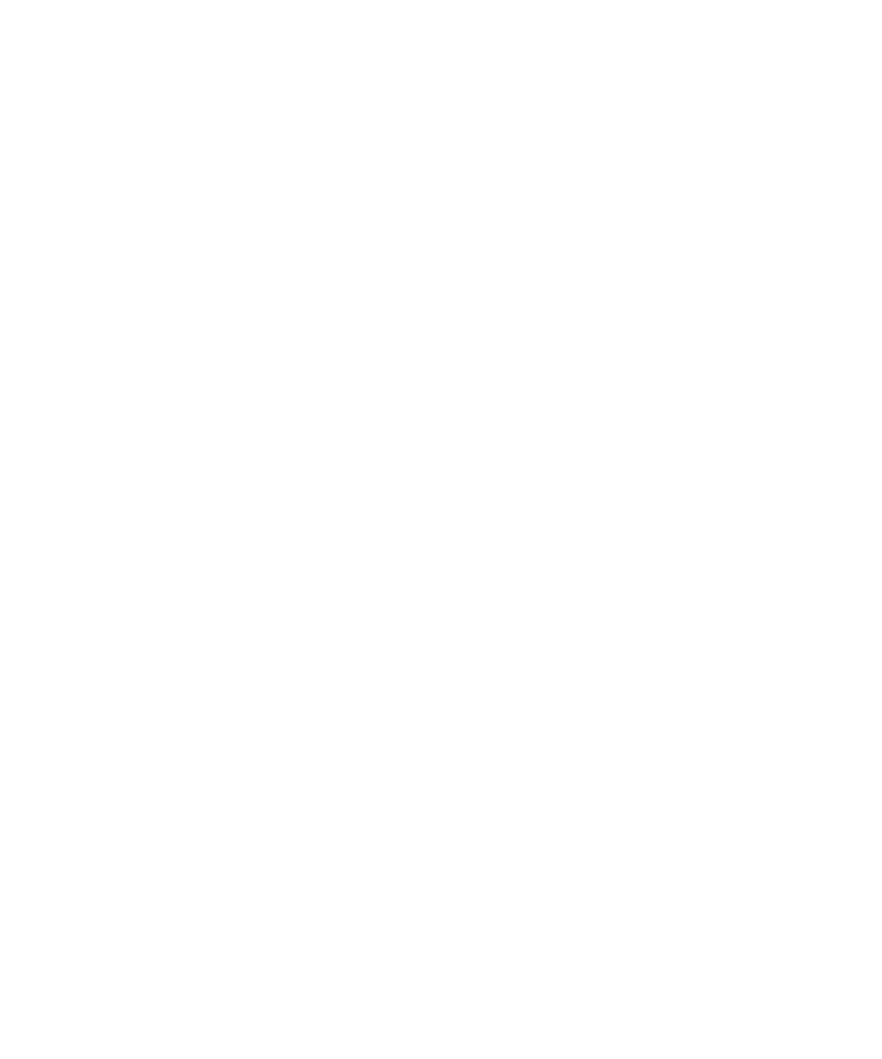
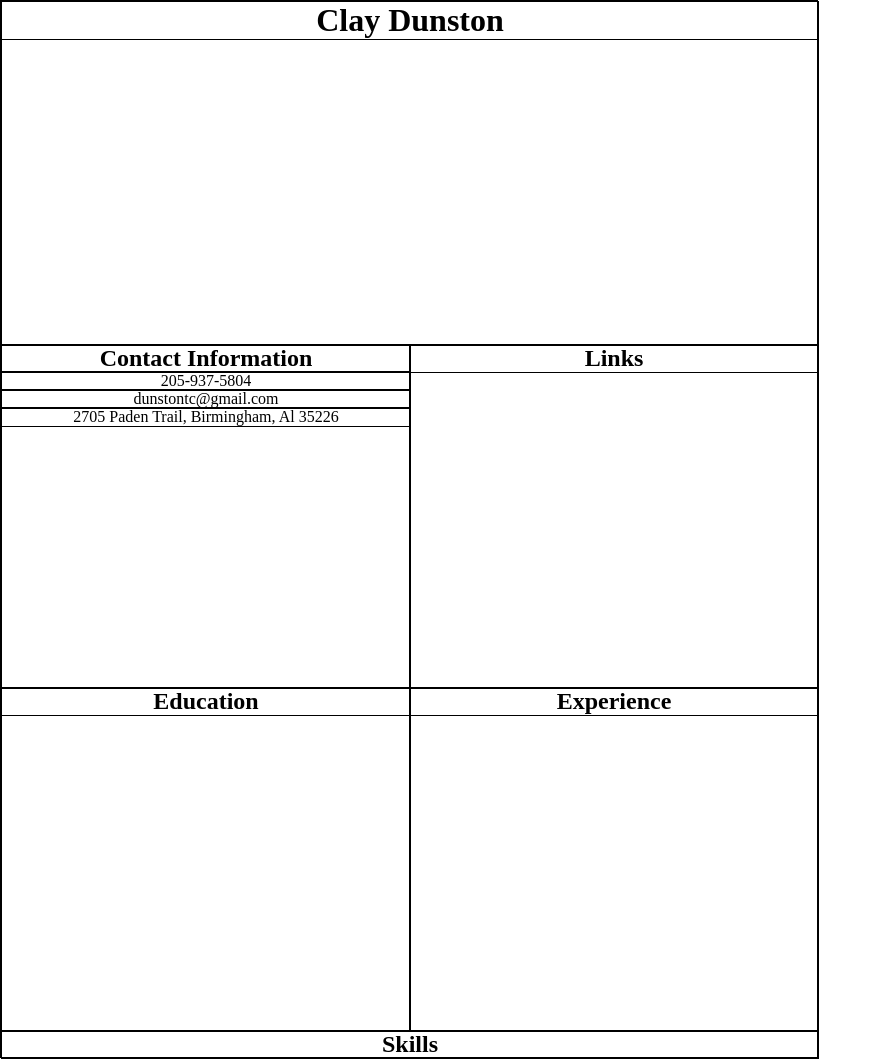
Before and after one commit to dunstontc/resume, a plain HTML site: page index.html in a window 1280 px wide. Shown: the whole page, without its empty margins (0-882 px from the left). Before the commit the page ends 800 px from the top, so only its background shows below. Drawn offline with Linux system fonts and the light colour scheme.

Commit message:
steps 1 & 2

```diff
--- a/index.html
+++ b/index.html
@@ -2,9 +2,33 @@
 <html>
 <head>
   <meta charset='UTF-8'>
+  <link rel="stylesheet" href="./styles.css">
   <title> Clay Dunston </title>
 </head>
 <body>
+  <div class="grid-container">
+      <div class="header">
+          <h1> Clay Dunston </h1>
+      </div>
+      <div class="contact-info">
+          <h2> Contact Information </h2>
+            <span> 205-937-5804 </span>
+            <span> dunstontc@gmail.com </span>
+            <span> 2705 Paden Trail, Birmingham, Al 35226 </span>
+      </div>
+      <div class="links">
+          <h2> Links </h2>
+      </div>
+      <div class="education">
+          <h2> Education </h2>
+      </div>
+      <div class="experience">
+          <h2> Experience </h2>
+      </div>
+      <div class="skills">
+          <h2> Skills </h2>
+      </div>
 
+  </div>
 </body>
 </html>
--- a/styles.css
+++ b/styles.css
@@ -1,6 +1,75 @@
+* {
+    margin: -1px;
+    border: 1px solid black;
+}
+
 html, body {
     height: 11in;
     width: 8.5in;
     margin: 0px;
     padding: 0px;
+    text-align: center;
 }
+
+.grid-container {
+    width: 100%;
+    height: 100%;
+    display: grid;
+    grid-template: repeat(3, 1fr) / repeat(4, 1fr);
+    grid-template-areas:
+        "title title title"
+        "contact-info links"
+        "education experience"
+        "skills skills skills";
+    align-content: stretch;
+     justify-content: stretch;
+    /* align-content: stretch; */
+     /* align-items: stretch;  */
+}
+
+.header {
+    grid-area  : header;
+    grid-row   : 1/2;
+    grid-column: 1/5;
+
+}
+.contact-info {
+    grid-area  : contact-info;
+    grid-row   : 2/3;
+    grid-column: 1/3;
+
+}
+.links {
+    grid-area  : links;
+    grid-row   : 2/3;
+    grid-column: 3/5;
+
+}
+.education {
+    grid-area  : education;
+    grid-row   : 3/4;
+    grid-column: 1/3;
+
+}
+.experience {
+    grid-area  : experience;
+    grid-row   : 3/4;
+    grid-column: 3/5;
+
+}
+.skills {
+    grid-area  : skills;
+    grid-row   : 4/5;
+    grid-column: 1/5;
+
+}
+
+.header,
+.contact-info,
+.links,
+.education,
+.experience,
+.skills {
+    display: flex;
+    flex-flow: column nowrap;
+}
```
